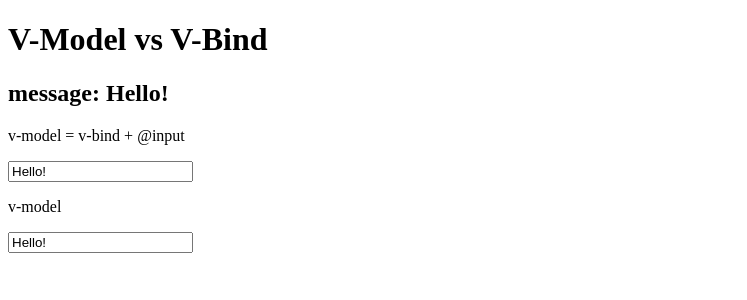
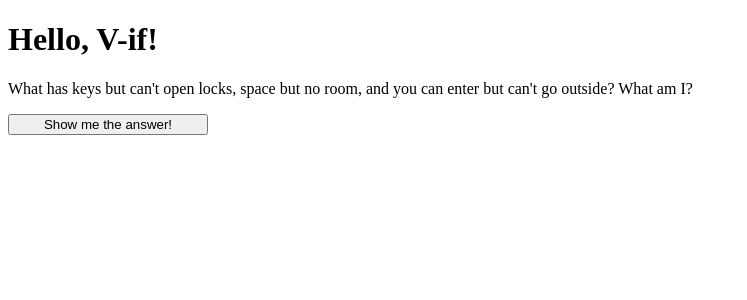
Before and after one commit to kayleechristine/learn-vue-3-with-bingyang, a Vue app: page / in a window 1280 px wide. Shown: the top 300 px of the page, without its empty margins (0-747 px from the left). Built offline with nearby package versions, Linux system fonts and the light colour scheme.

Commit message:
practice v-if conditional rendering

```diff
--- a/src/App.vue
+++ b/src/App.vue
@@ -1,5 +1,36 @@
+<!-- Vue 13: V-if -->
+<template>
+  <h1>{{ message }}</h1>
+  <p>
+    What has keys but can't open locks,
+    space but no room,
+    and you can enter but
+    can't go outside? What am I?
+  </p>
+
+  <button style="width: 200px" @click="showAnswer = !showAnswer">
+    {{ !showAnswer ? 'Show me the answer!' : 'Hide the answer!' }}
+  </button>
+
+  <div v-if="showAnswer">A keyboard.</div>
+
+  <!-- <div v-if="Math.random() > 0.5">Now you see me</div>
+  <div v-else>Now you don't</div> -->
+
+  <!-- <div v-show="showAnswer">A keyboard.</div> -->
+</template>
+
+<script setup>
+import { ref } from 'vue'
+
+let message = ref('Hello, V-if!')
+let showAnswer = ref(false)
+</script>
+
+<style scoped></style>
+
 <!-- Vue 12: V-Model & V-Bind -->
-<template>
+<!-- <template>
   <h1>V-Model vs V-Bind</h1>
   <h2>message: {{ message }}</h2>
   <div>
@@ -25,7 +56,7 @@
 let message = ref('Hello!')
 </script>
 
-<style scoped></style>
+<style scoped></style> -->
 
 <!-- Vue 11: V-Model -->
 <!-- <template>
```
